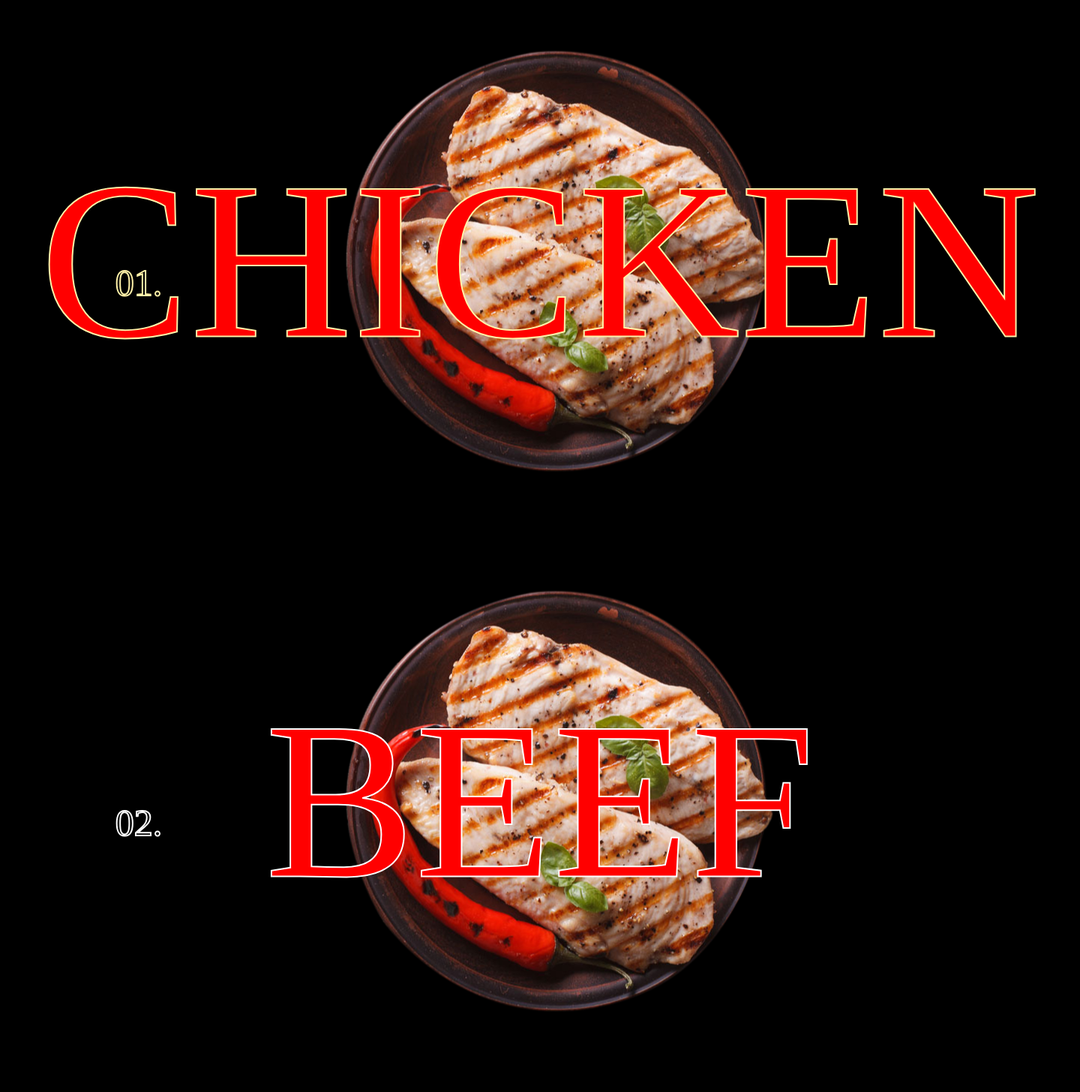
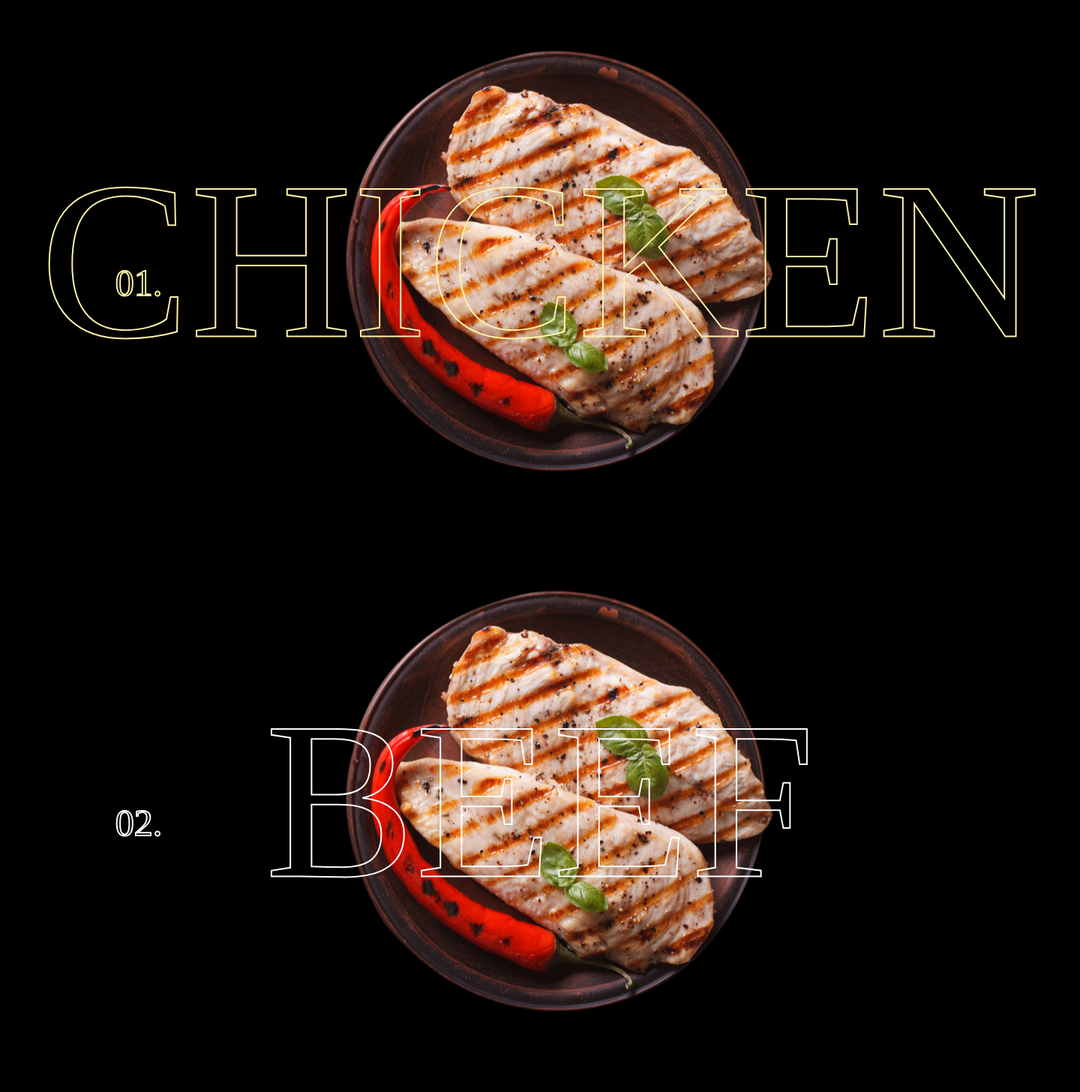
Before and after one commit to kkkz76/steak_house, a PHP site: page / in a window 1440 px wide; the page is wider, and only the part inside the window is pictured. Shown: the part 1900-3356 px from the top of that part at 75% size. Run offline with PHP 8.4, Linux system fonts and the light colour scheme; some libraries are stand-ins or nearby versions.

Commit message:
index.css
fixed letter color.

```diff
--- a/css_folder/index.css
+++ b/css_folder/index.css
@@ -147,7 +147,6 @@ body{
     font-family: Tw Cen MT;
     font-weight:200;
     color:transparent;
-    color: red;
 
 
 }
@@ -160,7 +159,6 @@ body{
 
 }
 .categories .cat p{
-    color: blue;
     position: absolute;
     top:50%;
     left:0;
```
